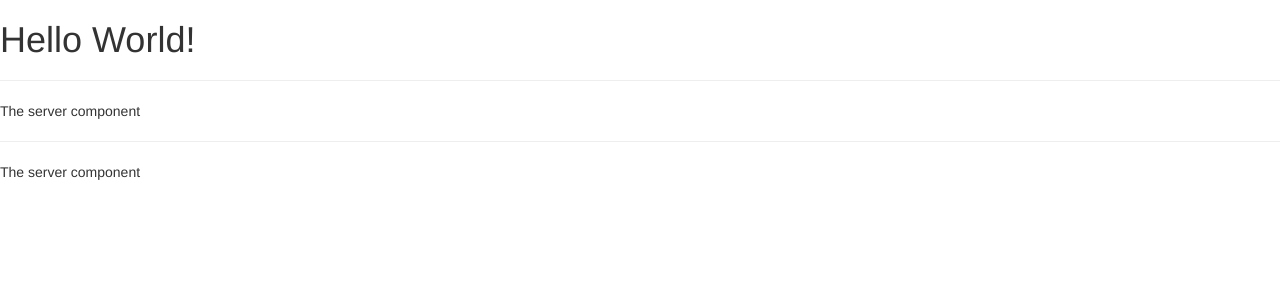
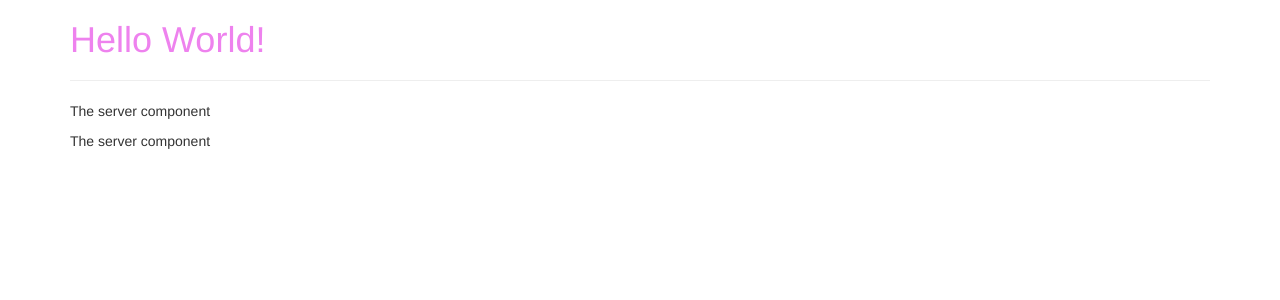
Before and after one commit to Serrones/first-angular-app, an Angular app: page / in a window 1280 px wide. Shown: the top 300 px of the page. Built offline with nearby package versions, Linux system fonts and the light colour scheme.

Commit message:
Working with Component Styles

```diff
--- a/src/app/app.component.css
+++ b/src/app/app.component.css
@@ -0,0 +1,3 @@
+h1 {
+    color: darkblue;
+}
--- a/src/app/app.component.html
+++ b/src/app/app.component.html
@@ -1,3 +1,9 @@
-<h1> Hello World! </h1>
-<hr>
-<app-servers></app-servers>
+<div class="container">
+    <div class="row">
+        <div class="col-xs-12">
+            <h1> Hello World! </h1>
+            <hr>
+            <app-servers></app-servers>
+        </div>
+    </div>
+</div>
--- a/src/app/app.component.ts
+++ b/src/app/app.component.ts
@@ -3,7 +3,14 @@ import { Component } from '@angular/core';
 @Component({
   selector: 'app-root',
   templateUrl: './app.component.html',
-  styleUrls: ['./app.component.css']
+  //styleUrls: ['./app.component.css']
+  styles: [`
+    h1 {
+        color: violet;
+    }
+
+
+  `]
 })
 export class AppComponent {
   title = 'app';
--- a/src/app/servers/servers.component.ts
+++ b/src/app/servers/servers.component.ts
@@ -2,7 +2,7 @@ import { Component, OnInit } from '@angular/core';
 
 @Component({
   selector: 'app-servers',
-  templateUrl: './servers.component.html',
+  template: '<app-server></app-server><app-server></app-server>',
   styleUrls: ['./servers.component.css']
 })
 export class ServersComponent implements OnInit {
```
